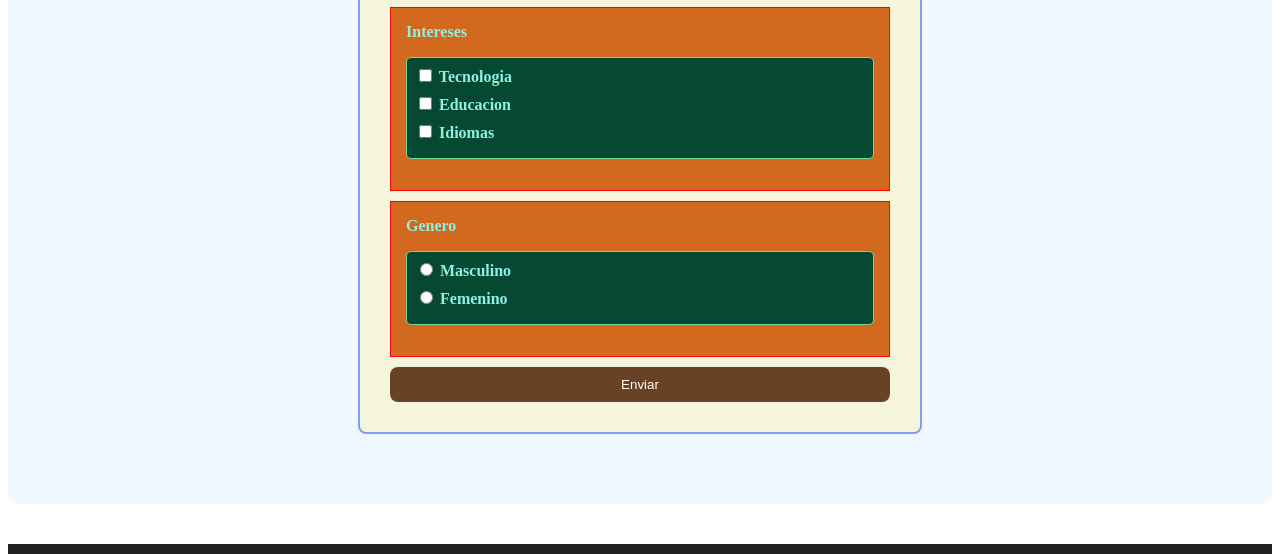
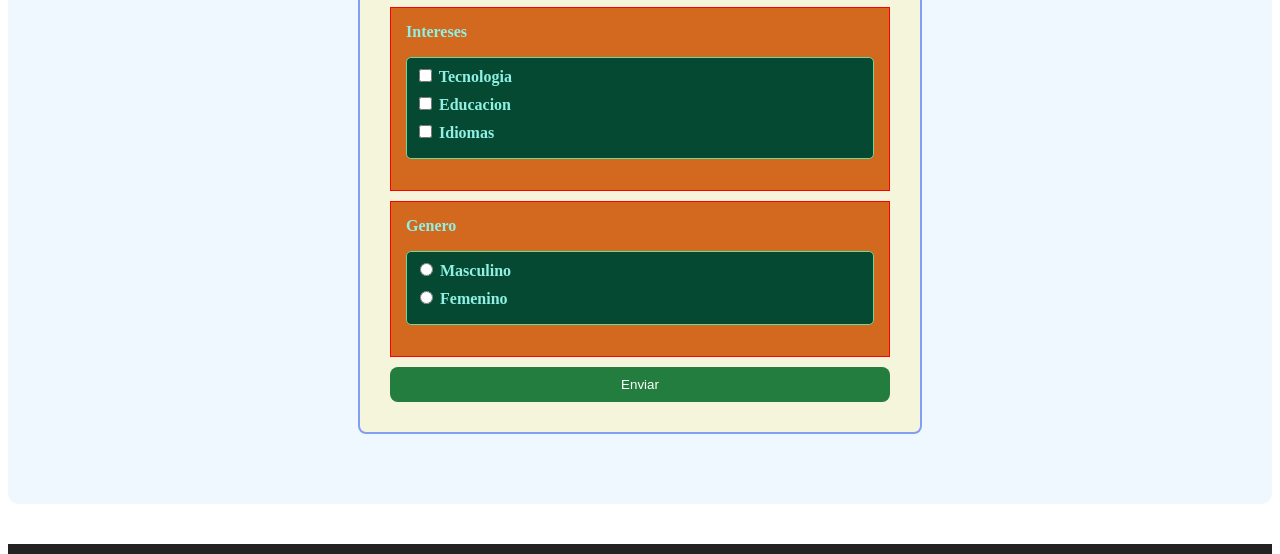
Before and after one commit to RenzoRevilla/NRC_4180, a website: page index.html in a window 1280 px wide. Shown: the part 1741-2295 px from the top of the page. Drawn offline with Linux system fonts and the light colour scheme.

Commit message:
CAMBIO COLOR BOTON ENVIAR

```diff
--- a/styles.css
+++ b/styles.css
@@ -181,7 +181,7 @@
 }
 
 .formulario button {
-  background-color: rgb(105, 65, 36);
+  background-color: rgb(35 125 62);
   color: white;
   border: none;
   padding: 0.625rem 1.25rem;
```
Also changed, not shown: 1 other file.
